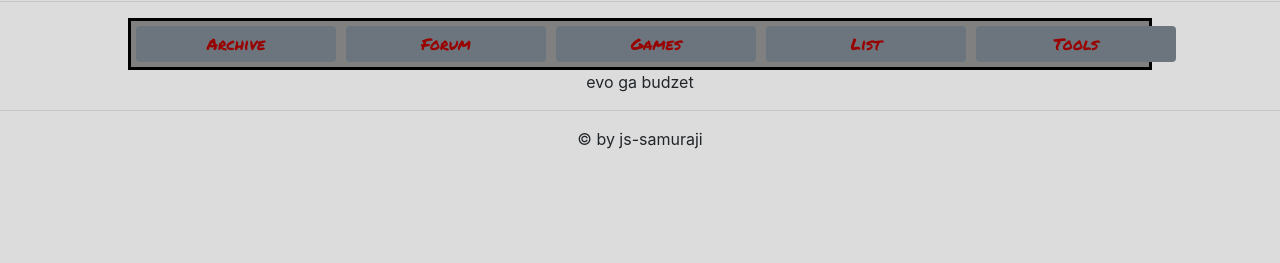
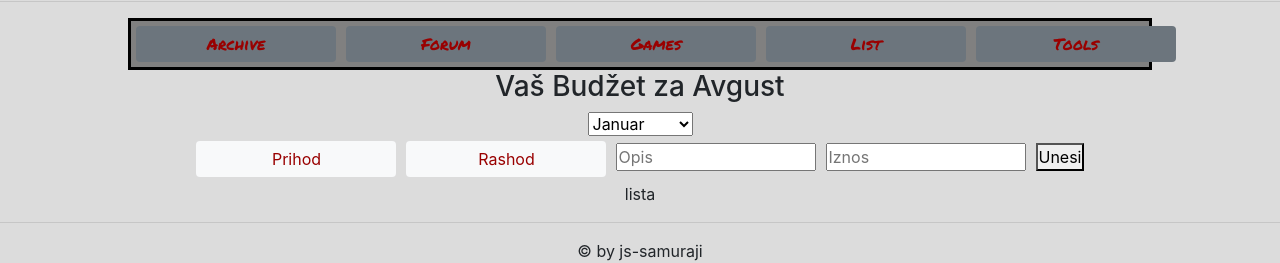
Before and after one commit to js-samuraji/staznam.rs, a React (Create React App) app: page /staznam.rs/tools/budget in a window 1280 px wide. Shown: the part 815-1078 px from the top of the page. Before the commit the page ends 982 px from the top, so only its background shows below. Built offline with nearby package versions, Linux system fonts and the light colour scheme.

Commit message:
added budget

```diff
--- a/src/components/tools/budget/Budget.jsx
+++ b/src/components/tools/budget/Budget.jsx
@@ -1,9 +1,10 @@
 import React from 'react'
+import BudgetForm from './BudgetForm'
 
 export default function Budget() {
     return (
         <div>
-            evo ga budzet
+            <BudgetForm />
         </div>
     )
 }
--- /dev/null
+++ b/src/components/tools/budget/BudgetForm.jsx
@@ -0,0 +1,89 @@
+import React, { useState } from 'react';
+import List from './List';
+
+export default function BudgetForm() {
+    let a = new Date();
+    let m = '';
+
+    switch (a.getMonth() + 1) {
+        case 1:
+            m = 'Januar';
+            break;
+        case 2:
+            m = 'Februar';
+            break;
+        case 3:
+            m = 'Mart';
+            break;
+        case 4:
+            m = 'April';
+            break;
+        case 5:
+            m = 'Maj';
+            break;
+        case 6:
+            m = 'Jun';
+            break;
+        case 7:
+            m = 'Jul';
+            break;
+        case 8:
+            m = 'Avgust';
+            break;
+        case 9:
+            m = 'Septembar';
+            break;
+        case 10:
+            m = 'Oktobar';
+            break;
+        case 11:
+            m = 'Novembar';
+            break;
+        case 12:
+            m = 'Decembar';
+            break;
+        default:
+            break;
+    }
+
+    const [month, setMonth] = useState(m);
+    const [inputType, setInputType] = useState();
+    const [text, setText] = useState();
+    const [amount, setAmount] = useState();
+
+    const selectHandler = (e) => {
+        setMonth(e.target.value);
+    }
+    const handleClick = (e) => {
+        console.log(text, amount);
+        // console.log(month, 'mesec', inputType, 'input', text, 'tex', amount, 'amoun')
+    }
+
+    return (
+        <div>
+            <h3>Vaš Budžet za {month}</h3>
+            <select onChange={selectHandler}>
+                <option value='Januar'>Januar</option>
+                <option value='Februar'>Februar</option>
+                <option value='Mart'>Mart</option>
+                <option value='April'>April</option>
+                <option value='Maj'>Maj</option>
+                <option value='Jun'>Jun</option>
+                <option value='Jul'>Jul</option>
+                <option value='Avgust'>Avgust</option>
+                <option value='Septembar'>Septembar</option>
+                <option value='Oktobar'>Oktobar</option>
+                <option value='Novembar'>Novembar</option>
+                <option value='Decembar'>Decembar</option>
+            </select>
+            <form onSubmit={(e) => e.preventDefault()}>
+                <button onClick={e => setInputType('income')} className={inputType === 'income' ? "btn btn-primary" : "btn btn-light"} >Prihod</button>
+                <button onClick={e => setInputType('expense')} className={inputType === 'expense' ? "btn btn-primary" : "btn btn-light"} >Rashod</button>
+                <input type='text' onChange={e => setText(e.target.value)} placeholder='Opis'></input>
+                <input type='number' onChange={e => setAmount(e.target.value)} placeholder='Iznos'></input>
+                <button onClick={handleClick}>Unesi</button>
+            </form>
+            <List />
+        </div>
+    )
+}
--- /dev/null
+++ b/src/components/tools/budget/List.jsx
@@ -0,0 +1,9 @@
+import React from 'react'
+
+export default function List() {
+    return (
+        <div>
+            lista
+        </div>
+    )
+}
```
